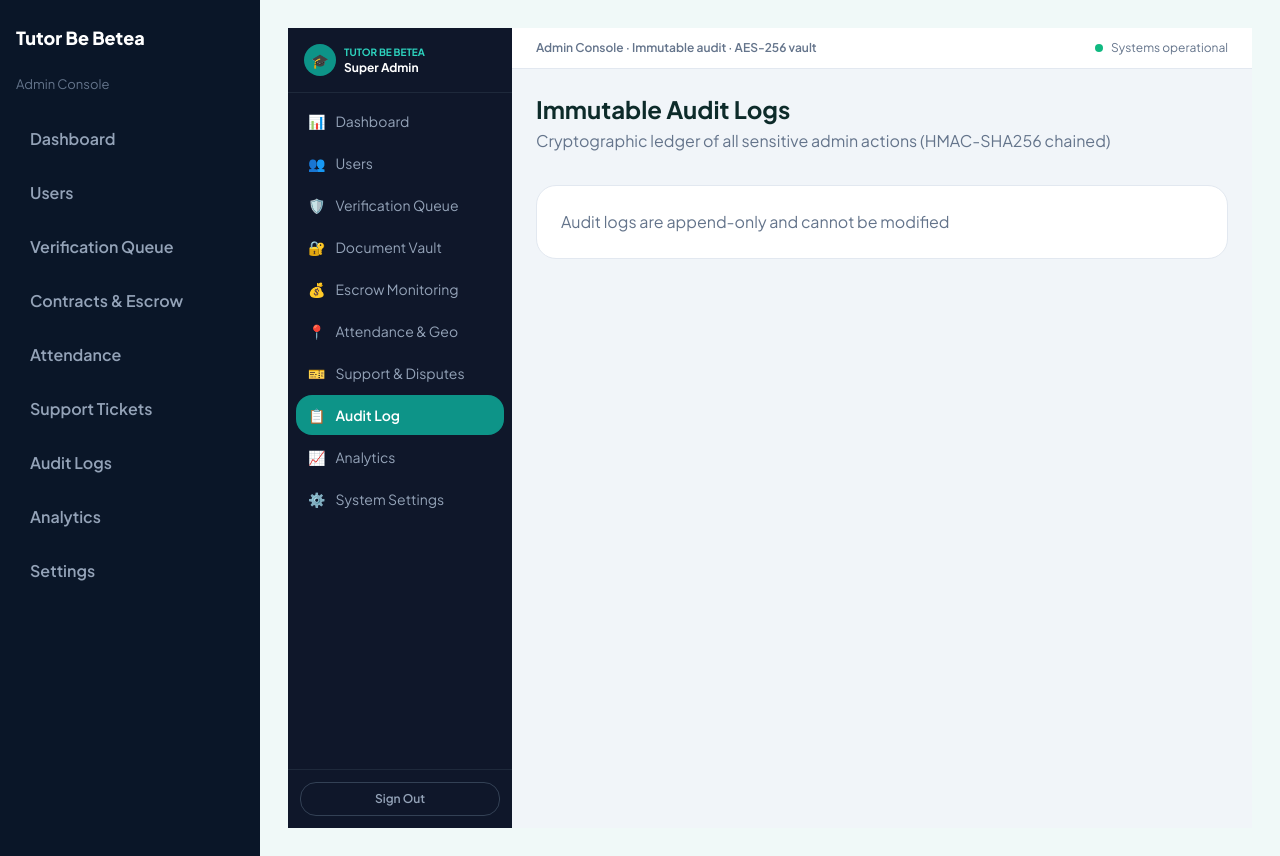
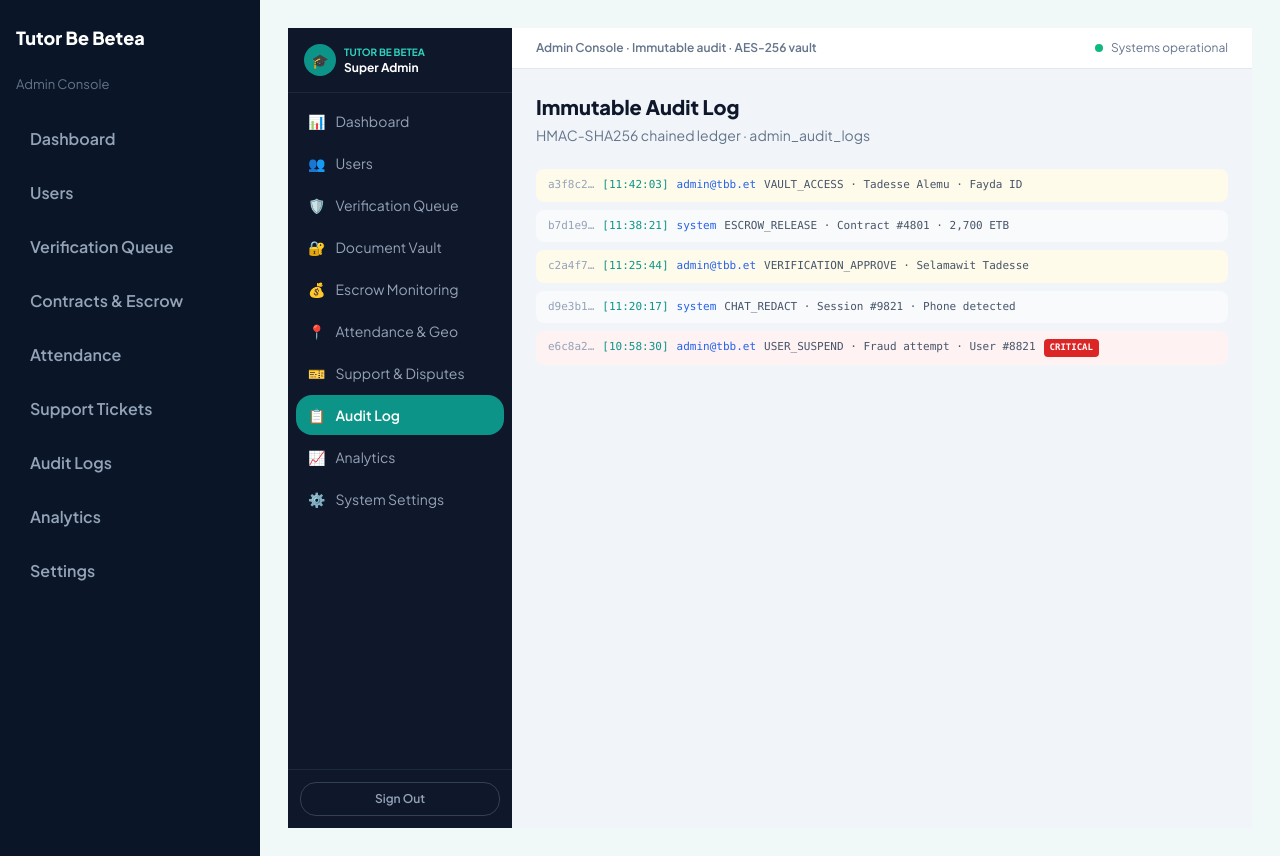
Before and after one commit to Zeordi/tutor-be-betea, a Next.js app in the folder apps/admin/: page /audit-logs in a window 1280 px wide. Built offline with nearby package versions, Linux system fonts and the light colour scheme.

Commit message:
Update page.tsx

```diff
--- a/apps/admin/app/(dashboard)/audit-logs/page.tsx
+++ b/apps/admin/app/(dashboard)/audit-logs/page.tsx
@@ -1,18 +1,43 @@
+import PageHeader from "@/components/PageHeader";
+
+const LOGS = [
+  { hash: "a3f8c2…", time: "11:42:03", user: "admin@tbb.et", action: "VAULT_ACCESS · Tadesse Alemu · Fayda ID", level: "high" },
+  { hash: "b7d1e9…", time: "11:38:21", user: "system", action: "ESCROW_RELEASE · Contract #4801 · 2,700 ETB", level: "normal" },
+  { hash: "c2a4f7…", time: "11:25:44", user: "admin@tbb.et", action: "VERIFICATION_APPROVE · Selamawit Tadesse", level: "high" },
+  { hash: "d9e3b1…", time: "11:20:17", user: "system", action: "CHAT_REDACT · Session #9821 · Phone detected", level: "normal" },
+  { hash: "e6c8a2…", time: "10:58:30", user: "admin@tbb.et", action: "USER_SUSPEND · Fraud attempt · User #8821", level: "critical" },
+];
+
 export default function AuditLogsPage() {
   return (
-    <div>
-      <h1 className="text-2xl font-bold text-[var(--foreground)]">
-        Immutable Audit Logs
-      </h1>
-      <p className="mt-1 text-[var(--secondary)]">
-        Cryptographic ledger of all sensitive admin actions (HMAC-SHA256 chained)
-      </p>
-
-      <div className="mt-8 rounded-2xl border border-[var(--border)] bg-[var(--surface)] p-6">
-        {/* TODO: Audit log table with hash verification */}
-        <p className="text-[var(--secondary)]">
-          Audit logs are append-only and cannot be modified
-        </p>
+    <div className="space-y-6">
+      <PageHeader
+        title="Immutable Audit Log"
+        subtitle="HMAC-SHA256 chained ledger · admin_audit_logs"
+      />
+      <div className="space-y-2 font-mono text-[11px]">
+        {LOGS.map((log) => (
+          <div
+            key={log.hash + log.time}
+            className={`flex flex-wrap items-start gap-2 rounded-lg px-3 py-2 ${
+              log.level === "critical"
+                ? "bg-red-50 dark:bg-red-900/20"
+                : log.level === "high"
+                  ? "bg-amber-50 dark:bg-amber-900/20"
+                  : "bg-slate-50 dark:bg-slate-800/50"
+            }`}
+          >
+            <span className="shrink-0 text-slate-400">{log.hash}</span>
+            <span className="shrink-0 text-teal-600">[{log.time}]</span>
+            <span className="shrink-0 text-blue-600 dark:text-blue-400">{log.user}</span>
+            <span className="text-slate-600 dark:text-slate-400">{log.action}</span>
+            {log.level === "critical" && (
+              <span className="rounded bg-red-600 px-1.5 py-0.5 text-[9px] font-bold text-white">
+                CRITICAL
+              </span>
+            )}
+          </div>
+        ))}
       </div>
     </div>
   );
```
